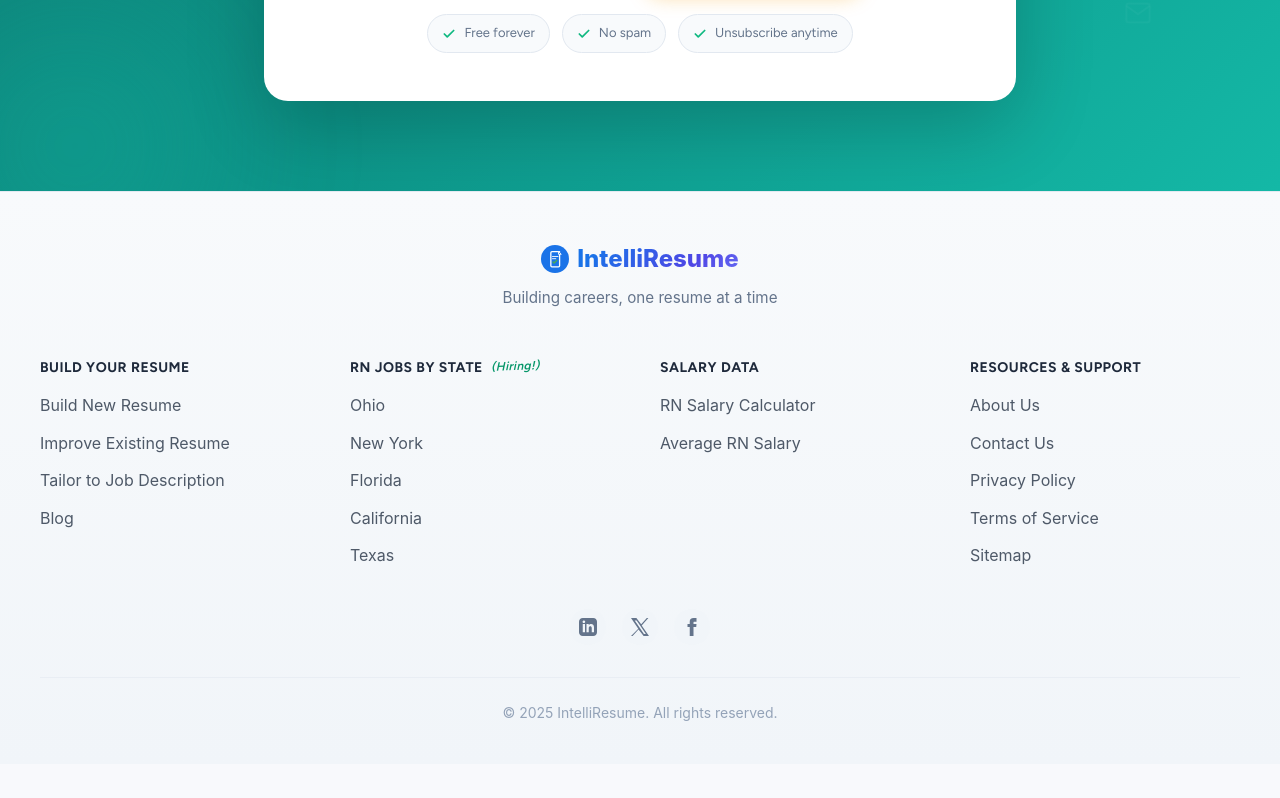
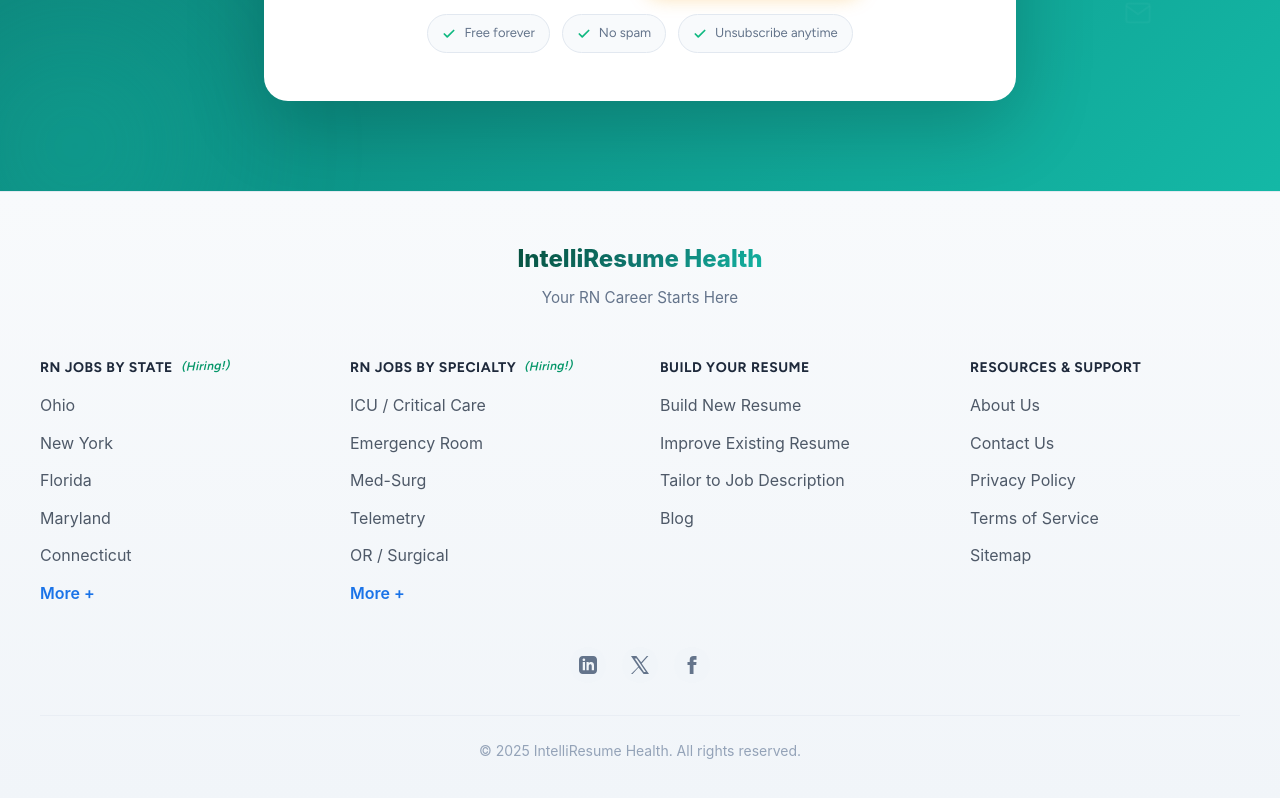
Before and after one commit to nickdelicto/ai-resume-builder, a Next.js app: page / in a window 1280 px wide. Shown: the part 3904-4702 px from the top of the page. Before the commit the page ends 4668 px from the top, so only its background shows below. Built offline with nearby package versions, Linux system fonts and the light colour scheme; no server answers.

Commit message:
feat(footer): Updated layout with jobs by specialty column
- Rebranded logo, reordered columns, added specialty links

```diff
--- a/components/common/Footer.jsx
+++ b/components/common/Footer.jsx
@@ -12,36 +12,17 @@ const Footer = () => {
         <div className="footer-brand-full">
           <Link href="/" className="footer-logo">
             <div className="logo-container">
-              <Image
-                src="/logo.svg"
-                alt="IntelliResume Logo"
-                width={28}
-                height={28}
-                style={{ marginRight: '8px' }}
-                priority
-              />
-              <span className="footer-logo-text">IntelliResume</span>
+              <span className="footer-logo-text">IntelliResume Health</span>
             </div>
           </Link>
           <p className="footer-tagline">
-            Building careers, one resume at a time
+            Your RN Career Starts Here
           </p>
         </div>
 
         {/* Navigation Columns */}
         <div className="footer-nav-columns">
-          {/* Column 1: Resume Builder */}
-          <div className="footer-nav-column">
-            <h3 className="footer-column-title">Build Your Resume</h3>
-            <ul className="footer-nav-links">
-              <li><Link href="/builder/new">Build New Resume</Link></li>
-              <li><Link href="/builder/import">Improve Existing Resume</Link></li>
-              <li><Link href="/builder/target">Tailor to Job Description</Link></li>
-              <li><Link href="/blog">Blog</Link></li>
-            </ul>
-          </div>
-
-          {/* Column 2: RN Jobs by State */}
+          {/* Column 1: RN Jobs by State */}
           <div className="footer-nav-column">
             <h3 className="footer-column-title">
               RN Jobs by State
@@ -51,17 +32,36 @@ const Footer = () => {
               <li><Link href="/jobs/nursing/oh">Ohio</Link></li>
               <li><Link href="/jobs/nursing/ny">New York</Link></li>
               <li><Link href="/jobs/nursing/fl">Florida</Link></li>
-              <li><Link href="/jobs/nursing/ca">California</Link></li>
-              <li><Link href="/jobs/nursing/tx">Texas</Link></li>
+              <li><Link href="/jobs/nursing/md">Maryland</Link></li>
+              <li><Link href="/jobs/nursing/ct">Connecticut</Link></li>
+              <li><Link href="/jobs/nursing" className="footer-more-link">More +</Link></li>
             </ul>
           </div>
 
-          {/* Column 3: Salary Info */}
+          {/* Column 2: RN Jobs by Specialty */}
           <div className="footer-nav-column">
-            <h3 className="footer-column-title">Salary Data</h3>
+            <h3 className="footer-column-title">
+              RN Jobs by Specialty
+              <span className="footer-hiring-badge">(Hiring!)</span>
+            </h3>
             <ul className="footer-nav-links">
-              <li><Link href="/jobs/nursing/rn-salary-calculator">RN Salary Calculator</Link></li>
-              <li><Link href="#">Average RN Salary</Link></li>
+              <li><Link href="/jobs/nursing?specialty=icu">ICU / Critical Care</Link></li>
+              <li><Link href="/jobs/nursing?specialty=er">Emergency Room</Link></li>
+              <li><Link href="/jobs/nursing?specialty=med-surg">Med-Surg</Link></li>
+              <li><Link href="/jobs/nursing?specialty=telemetry">Telemetry</Link></li>
+              <li><Link href="/jobs/nursing?specialty=or">OR / Surgical</Link></li>
+              <li><Link href="/jobs/nursing" className="footer-more-link">More +</Link></li>
+            </ul>
+          </div>
+
+          {/* Column 3: Resume Builder */}
+          <div className="footer-nav-column">
+            <h3 className="footer-column-title">Build Your Resume</h3>
+            <ul className="footer-nav-links">
+              <li><Link href="/builder/new">Build New Resume</Link></li>
+              <li><Link href="/builder/import">Improve Existing Resume</Link></li>
+              <li><Link href="/builder/target">Tailor to Job Description</Link></li>
+              <li><Link href="/blog">Blog</Link></li>
             </ul>
           </div>
 
@@ -102,7 +102,7 @@ const Footer = () => {
 
       <div className="footer-bottom">
         <p className="footer-copyright">
-          © {currentYear} IntelliResume. All rights reserved.
+          © {currentYear} IntelliResume Health. All rights reserved.
         </p>
       </div>
 
@@ -139,7 +139,7 @@ const Footer = () => {
         .footer-logo-text {
           font-size: 1.5rem;
           font-weight: 800;
-          background: linear-gradient(135deg, #1a73e8 15%, #4f46e5 70%, #6366f1 95%);
+          background: linear-gradient(135deg, #064e3b 0%, #0f766e 50%, #14b8a6 100%);
           -webkit-background-clip: text;
           -webkit-text-fill-color: transparent;
           background-clip: text;
@@ -212,6 +212,15 @@ const Footer = () => {
 
         .footer-nav-links a:hover {
           color: #1a73e8;
+        }
+
+        .footer-nav-links :global(.footer-more-link) {
+          color: #1a73e8;
+          font-weight: 600;
+        }
+
+        .footer-nav-links :global(.footer-more-link):hover {
+          color: #1557b0;
         }
 
         .footer-social-section {
```
